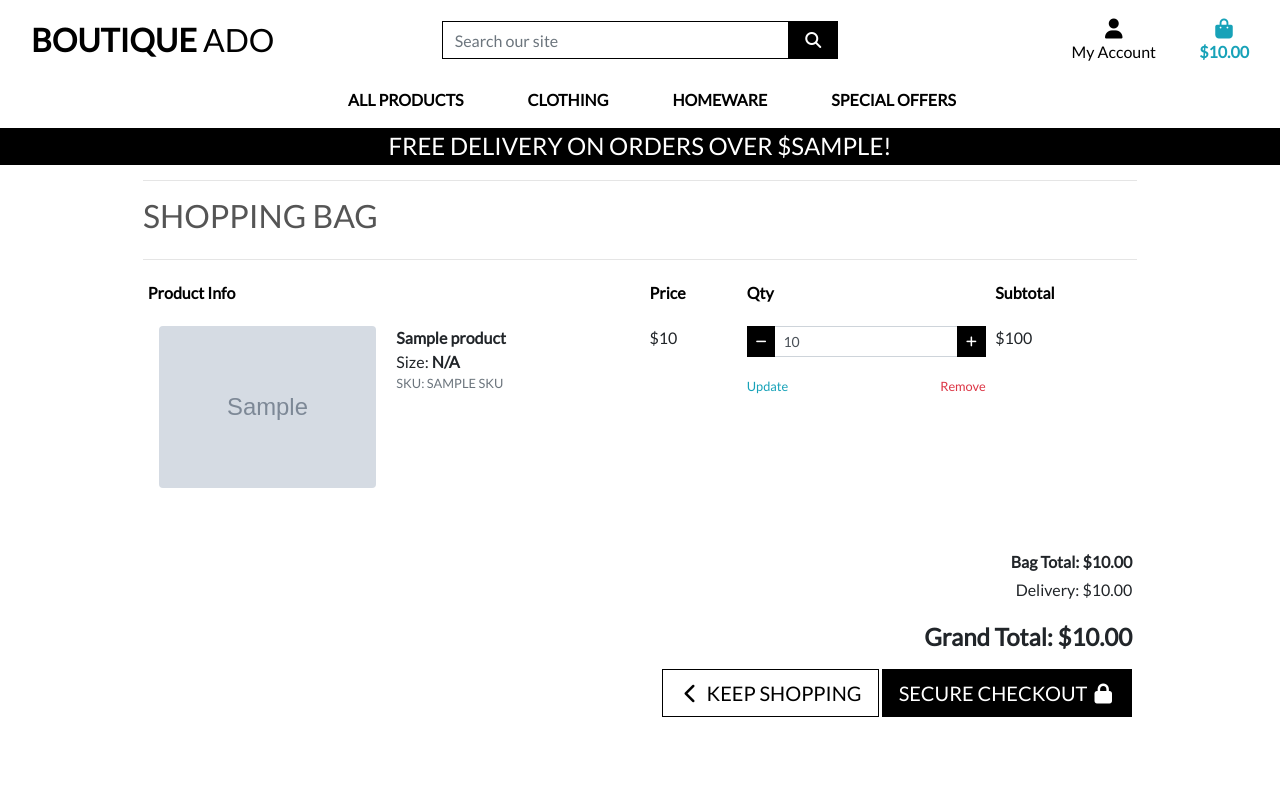
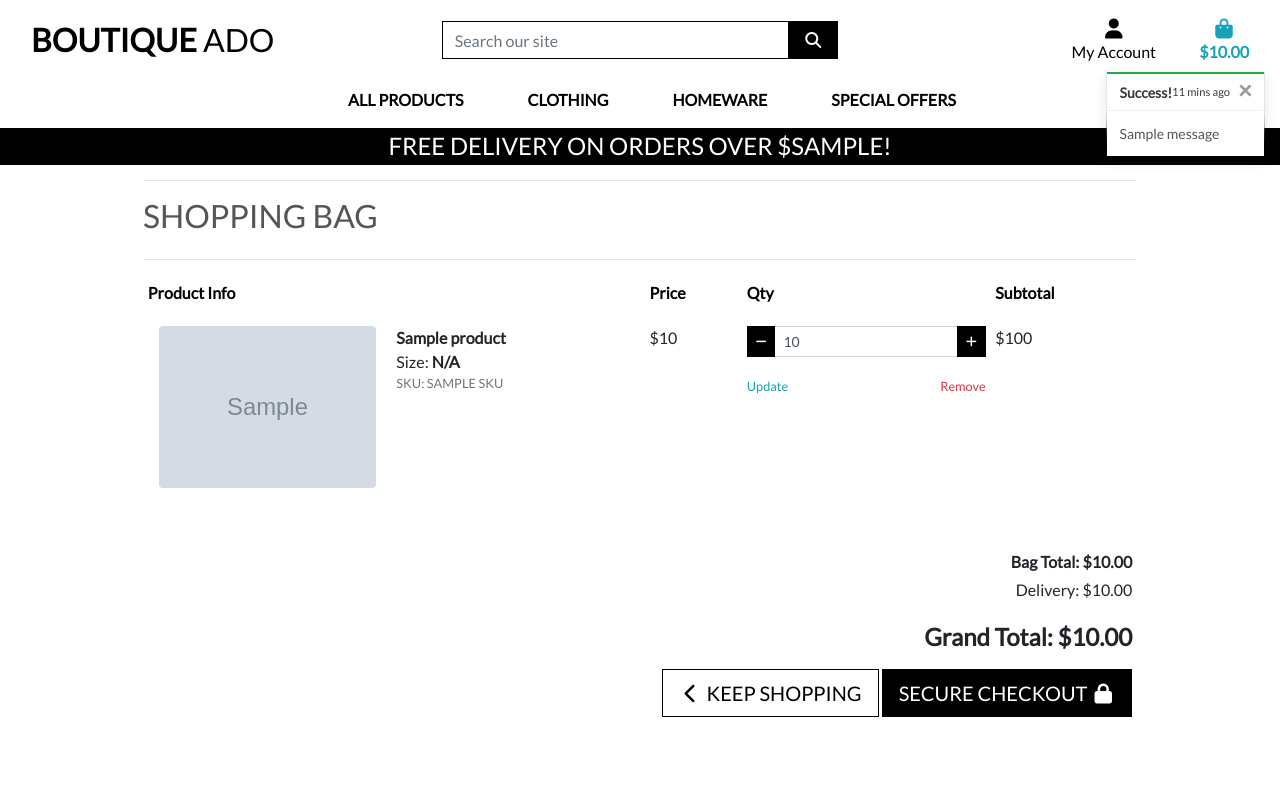
Before and after one commit to lhartley870/boutique-ado, a Django app: template bag/templates/bag/bag.html in a window 1280 px wide. Run offline with Django 3.2, Linux system fonts and the light colour scheme; the template is opened without the code that fills it: most values are stand-ins (such as "Sample title", 1, 10 or a date in 2020); grey boxes marked "Sample" are stand-in pictures; one stand-in notice (Sample message) is shown; some libraries are stand-ins or nearby versions.

Commit message:
Add toasts

```diff
--- a/bag/views.py
+++ b/bag/views.py
@@ -1,4 +1,7 @@
 from django.shortcuts import render, redirect, reverse, HttpResponse
+from django.contrib import messages
+
+from products.models import Product
 
 
 # Create your views here.
@@ -11,6 +14,7 @@ def view_bag(request):
 def add_to_bag(request, item_id):
     """ Add a quantity of the specified product to the shopping bag """
 
+    product = Product.objects.get(pk=item_id)
     quantity = int(request.POST.get('quantity'))
     redirect_url = request.POST.get('redirect_url')
     size = None
@@ -31,6 +35,7 @@ def add_to_bag(request, item_id):
             bag[item_id] += quantity
         else:
             bag[item_id] = quantity
+            messages.error(request, f"Added {product.name} to your bag")
 
     request.session['bag'] = bag
 
--- a/boutique_ado/settings.py
+++ b/boutique_ado/settings.py
@@ -80,6 +80,8 @@ TEMPLATES = [
         },
     },
 ]
+
+MESSAGE_STORAGE = 'django.contrib.messages.storage.session.SessionStorage'
 
 AUTHENTICATION_BACKENDS = [
     # Needed to login by username in Django admin, regardless of `allauth`
--- a/static/css/base.css
+++ b/static/css/base.css
@@ -102,6 +102,21 @@ a.category-badge > span.badge:hover {
     cursor: pointer;
 }
 
+.message-container {
+    position: fixed;
+    right: 15px;
+    top: 72px;
+    z-index: 9999999999;
+}
+
+.custom-toast {
+    overflow: visible;
+}
+
+.toast-capper {
+    height: 2px;
+}
+
 /* -------------------------------- Media Queries */
 
 /* Slightly larger container on xl screens */
--- a/templates/base.html
+++ b/templates/base.html
@@ -116,7 +116,21 @@
             </div>
         </header>
         {% if messages %}
-        <div class="message-container"></div>
+            <div class="message-container">
+                {% for message in messages %}
+                    {% with message.level as level %}
+                        {% if level == 40 %}
+                            {% include 'includes/toasts/toast_error.html' %}
+                        {% elif level == 30 %}
+                            {% include 'includes/toasts/toast_warning.html' %}
+                        {% elif level == 25 %}
+                            {% include 'includes/toasts/toast_success.html' %}
+                        {% else %}
+                            {% include 'includes/toasts/toast_info.html' %}
+                        {% endif %}
+                    {% endwith %}
+                {% endfor %}
+            </div>
         {% endif %}
 
         {% block page_header %}
@@ -126,6 +140,9 @@
         {% endblock %}
 
         {% block postloadjs %}
+        <script type="text/javascript">
+            $('.toast').toast('show');
+        </script>
         {% endblock %}
     </body>
 </html>
--- /dev/null
+++ b/templates/includes/toasts/toast_success.html
@@ -0,0 +1,14 @@
+<div class="toast custom-toast rounded-0 border-top-0" data-autohide="false">
+    <div class="arrow-up arrow-success"></div>
+    <div class="w-100 toast-capper bg-success"></div>
+    <div class="toast-header bg-white text-dark">
+        <strong class="mr-auto">Success!</strong>
+        <small>11 mins ago</small>
+        <button type="button" class="ml-2 mb-1 close text-dark" data-dismiss="toast" aria-label="Close">
+            <span aria-hidden="true">&times;</span>
+        </button>
+    </div>
+    <div class="toast-body bg-white">
+        {{ message }}
+    </div>
+</div>
```
Also changed, not shown: templates/includes/toasts/toast_error.html (added, +14 -0 lines), templates/includes/toasts/toast_info.html (added, +14 -0 lines), templates/includes/toasts/toast_warning.html (added, +14 -0 lines), db.sqlite3. Lines whose indentation alone changed are shown as unchanged.
